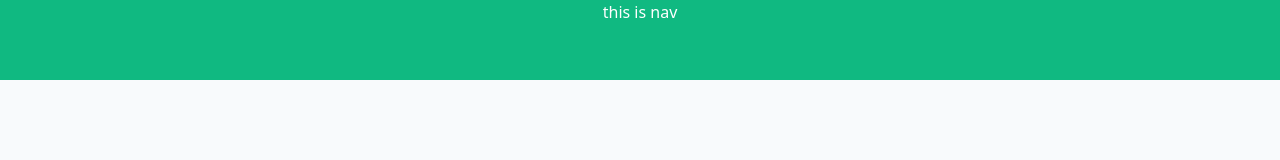
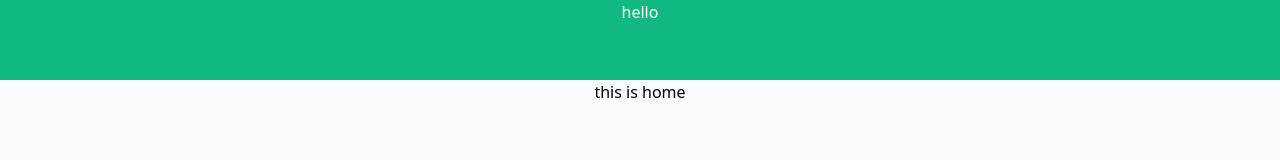
Before and after one commit to rakibahmeddev/Apple-Mackbook-Review-2022, a React (Create React App) app: page / in a window 1280 px wide. Shown: the top 160 px of the page. Built offline with nearby package versions, Linux system fonts and the light colour scheme.

Commit message:
component created done and Route added

```diff
--- a/src/App.js
+++ b/src/App.js
@@ -1,10 +1,31 @@
+import { Route, Routes } from "react-router-dom";
 import "./App.css";
 import Header from "./components/Header/Header";
+import Home from "./components/Home/Home";
+import Review from "./components/Review/Review";
+import Dashboard from "./components/Dashboard/Dashboard";
+import Blogs from "./components/Blogs/Blogs";
+import Contact from "./components/Contact/Contact";
+import NotFound from "./components/NotFound/NotFound";
 
 function App() {
   return (
     <div className="App">
-      <Header></Header>
+      {/* App Header  */}
+      <div className="app-header">
+        <Header></Header>
+      </div>
+      {/* App body  */}
+      <div className="app-body">
+        <Routes>
+          <Route path="/" element={<Home></Home>}></Route>
+          <Route path="/review" element={<Review></Review>}></Route>
+          <Route path="/dashboard" element={<Dashboard></Dashboard>}></Route>
+          <Route path="/blogs" element={<Blogs></Blogs>}></Route>
+          <Route path="/contact" element={<Contact></Contact>}></Route>
+          <Route path="*" element={<NotFound></NotFound>}></Route>
+        </Routes>
+      </div>
     </div>
   );
 }
--- /dev/null
+++ b/src/components/Blogs/Blogs.js
@@ -0,0 +1,11 @@
+import React from "react";
+
+const Blogs = () => {
+  return (
+    <div>
+      <h2>this is blogs</h2>
+    </div>
+  );
+};
+
+export default Blogs;
--- /dev/null
+++ b/src/components/Contact/Contact.js
@@ -0,0 +1,11 @@
+import React from "react";
+
+const Contact = () => {
+  return (
+    <div>
+      <h2>this is contact</h2>
+    </div>
+  );
+};
+
+export default Contact;
--- /dev/null
+++ b/src/components/Dashboard/Dashboard.js
@@ -0,0 +1,11 @@
+import React from "react";
+
+const Dashboard = () => {
+  return (
+    <div>
+      <h2>This is Dashboard</h2>
+    </div>
+  );
+};
+
+export default Dashboard;
--- a/src/components/Header/Header.js
+++ b/src/components/Header/Header.js
@@ -1,10 +1,11 @@
 import React from "react";
-import Navigation from "../Navigation/Navigation";
 
 const Header = () => {
   return (
     <div className="header bg-emerald-500 text-white h-20">
-      <Navigation></Navigation>
+      <div className="nav">
+        <h2>hello</h2>
+      </div>
     </div>
   );
 };
--- /dev/null
+++ b/src/components/Home/Home.js
@@ -0,0 +1,11 @@
+import React from "react";
+
+const Home = () => {
+  return (
+    <div>
+      <h2>this is home</h2>
+    </div>
+  );
+};
+
+export default Home;
--- a/src/components/Navigation/Navigation.js
+++ /dev/null
@@ -1,11 +0,0 @@
-import React from "react";
-
-const Navigation = () => {
-  return (
-    <div>
-      <h2>this is nav</h2>
-    </div>
-  );
-};
-
-export default Navigation;
--- /dev/null
+++ b/src/components/NotFound/NotFound.js
@@ -0,0 +1,11 @@
+import React from "react";
+
+const NotFound = () => {
+  return (
+    <div>
+      <h2>Not found</h2>
+    </div>
+  );
+};
+
+export default NotFound;
--- /dev/null
+++ b/src/components/Review/Review.js
@@ -0,0 +1,11 @@
+import React from "react";
+
+const Review = () => {
+  return (
+    <div>
+      <h2>this is review</h2>
+    </div>
+  );
+};
+
+export default Review;
--- a/src/index.js
+++ b/src/index.js
@@ -1,14 +1,17 @@
-import React from 'react';
-import ReactDOM from 'react-dom';
-import './index.css';
-import App from './App';
-import reportWebVitals from './reportWebVitals';
+import React from "react";
+import ReactDOM from "react-dom";
+import "./index.css";
+import App from "./App";
+import reportWebVitals from "./reportWebVitals";
+import { BrowserRouter } from "react-router-dom";
 
 ReactDOM.render(
-  <React.StrictMode>
-    <App />
-  </React.StrictMode>,
-  document.getElementById('root')
+  <BrowserRouter>
+    <React.StrictMode>
+      <App />
+    </React.StrictMode>
+  </BrowserRouter>,
+  document.getElementById("root")
 );
 
 // If you want to start measuring performance in your app, pass a function
```
